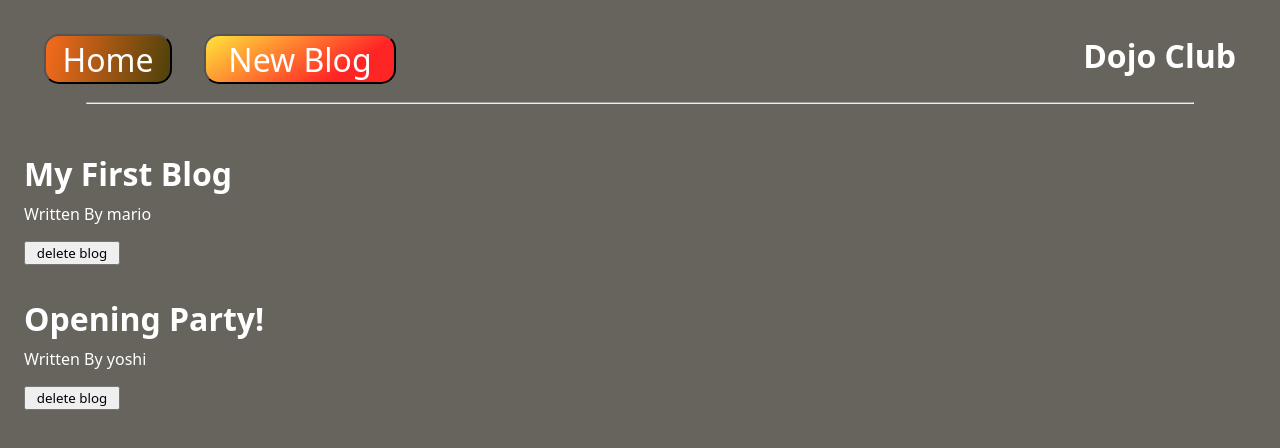
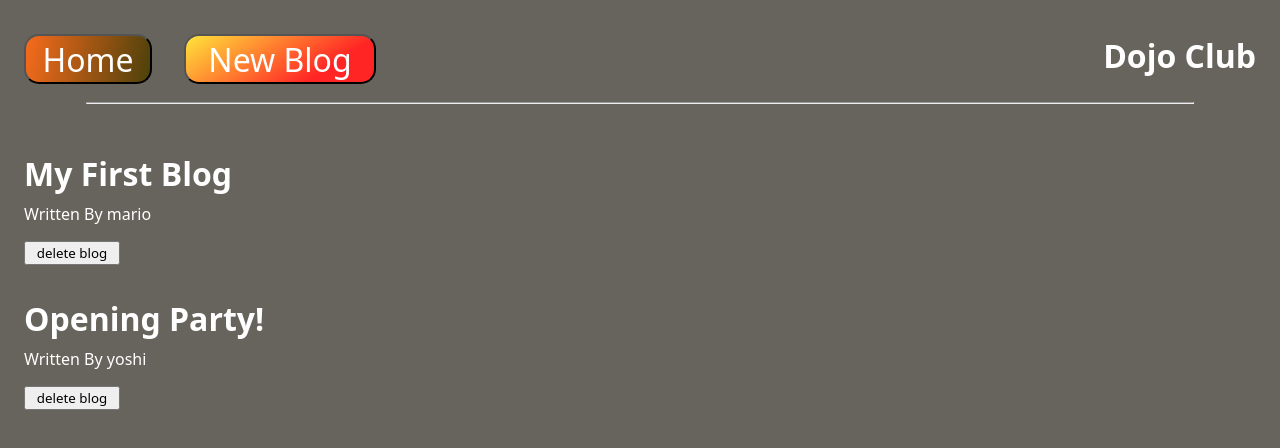
Before and after one commit to Alberteda/The-Dojo-Blog, a React (Create React App) app: page / in a window 1280 px wide. Shown: the top 448 px of the page. Built offline with nearby package versions, Linux system fonts and the light colour scheme; data requests are answered from the project's data file; a web font is replaced by a local one.

Commit message:
remove left-right paddings from the navbar styling

```diff
--- a/src/index.css
+++ b/src/index.css
@@ -34,7 +34,7 @@ body {
   max-width: 100%;
   display: grid;
   grid-template-columns: 8rem 12rem 1fr;
-  padding: 0.625rem 1.25rem;
+  padding: 0.625rem 0;
   margin: auto auto auto 0;
   gap: 2rem;
 }
```
